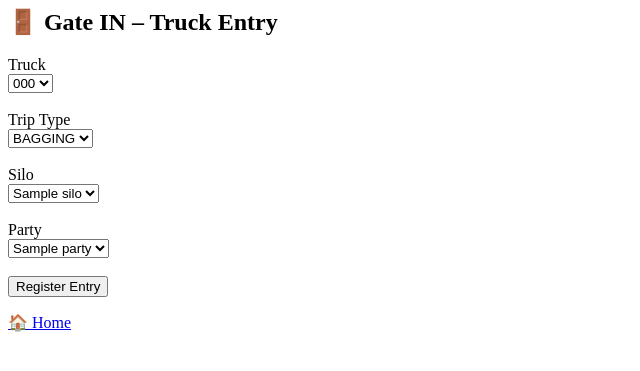
After one commit to azad2171/Ash_Vehicle_Monitoring_app, a Flask app: page /gate/gate/in in a window 1280 px wide. The commit adds this page. Shown: the top 371 px of the page, without its empty margins (0-640 px from the left). Run offline with Flask 3, Linux system fonts and the light colour scheme; tables that the repository leaves empty hold one stand-in row (values such as "Sample post").

Commit message:
Separated entry and exit

```diff
--- a/routes/gates.py
+++ b/routes/gates.py
@@ -1,4 +1,7 @@
-from flask import Blueprint, request, jsonify
+from flask import Blueprint, render_template, request, redirect, url_for, jsonify
+from services.stock_service import deduct_stock  # we’ll define this
+from models.silo import Silo
+from models.party import Party
 from datetime import datetime
 from database import db
 from models.truck import Truck
@@ -7,75 +10,65 @@ from models.trip import Trip
 gate_bp = Blueprint("gates", __name__, url_prefix="/gate")
 
 
-@gate_bp.route("/in", methods=["POST"])
+@gate_bp.route("/gate/in", methods=["GET", "POST"])
 def gate_in():
-    data = request.get_json()
+    trucks = Truck.query.all()
+    silos = Silo.query.filter_by(active=True).all()
+    parties = Party.query.filter_by(active=True).all()
 
-    if not data or "qr_data" not in data:
-        return {"error": "qr_data is required"}, 400
+    prefill_truck_id = request.args.get("truck_id")
 
-    qr_data = data["qr_data"]
+    if request.method == "POST":
+        truck_id = int(request.form["truck_id"])
 
-    # Expected format: TRUCK:<id>
-    try:
-        truck_id = int(qr_data.split(":")[1])
-    except:
-        return {"error": "Invalid QR code"}, 400
+        # ❌ Block duplicate open trips
+        existing = Trip.query.filter_by(truck_id=truck_id, status="OPEN").first()
 
-    truck = Truck.query.get(truck_id)
-    if not truck:
-        return {"error": "Truck not found"}, 404
+        if existing:
+            return "Truck already inside premises", 400
 
-    # Prevent multiple open trips
-    open_trip = Trip.query.filter_by(
-        truck_id=truck.id, gate_out_time=None).first()
+        trip = Trip(
+            truck_id=truck_id,
+            trip_type=request.form["trip_type"],
+            silo_id=request.form["silo_id"],
+            party_id=request.form["party_id"],
+            gate_in_time=datetime.now(),
+            status="OPEN",
+        )
 
-    if open_trip:
-        return {"error": "Truck already inside plant"}, 409
+        db.session.add(trip)
+        db.session.commit()
 
-    trip = Trip(truck_id=truck.id, gate_in_time=datetime.utcnow())
+        return redirect(url_for("home"))
 
-    db.session.add(trip)
-    db.session.commit()
-
-    return jsonify(
-        {
-            "message": "Gate IN recorded",
-            "trip_id": trip.id,
-            "gate_in_time": trip.gate_in_time.isoformat(),
-        }
-    ), 201
+    return render_template(
+        "gate_in.html",
+        trucks=trucks,
+        silos=silos,
+        parties=parties,
+        prefill_truck_id=prefill_truck_id,
+    )
 
 
-@gate_bp.route("/out", methods=["POST"])
+@gate_bp.route("/gate/out", methods=["GET", "POST"])
 def gate_out():
-    data = request.get_json()
+    open_trips = Trip.query.filter_by(status="OPEN").all()
 
-    if not data or "qr_data" not in data:
-        return {"error": "qr_data is required"}, 400
+    if request.method == "POST":
+        trip_id = int(request.form["trip_id"])
+        ash_qty = float(request.form["ash_quantity"])
 
-    qr_data = data["qr_data"]
+        trip = Trip.query.get_or_404(trip_id)
 
-    try:
-        truck_id = int(qr_data.split(":")[1])
-    except:
-        return {"error": "Invalid QR code"}, 400
+        # 🔒 Stock validation (placeholder – enforced later)
+        deduct_stock(trip.silo_id, ash_qty)
 
-    trip = Trip.query.filter_by(truck_id=truck_id, gate_out_time=None).first()
+        trip.ash_quantity = ash_qty
+        trip.gate_out_time = datetime.now()
+        trip.status = "COMPLETED"
 
-    if not trip:
-        return {"error": "No active trip found"}, 404
+        db.session.commit()
 
-    trip.gate_out_time = datetime.utcnow()
-    delta = trip.gate_out_time - trip.gate_in_time
-    trip.turnaround_minutes = round(delta.total_seconds() / 60, 2)
+        return redirect(url_for("dashboard.daily_balance_view"))
 
-    db.session.commit()
-
-    return jsonify(
-        {
-            "message": "Gate OUT recorded",
-            "trip_id": trip.id,
-            "turnaround_minutes": trip.turnaround_minutes,
-        }
-    )
+    return render_template("gate_out.html", open_trips=open_trips)
--- a/routes/qr.py
+++ b/routes/qr.py
@@ -12,4 +12,4 @@ def scan_qr(qr_code):
         abort(404, description="Invalid QR code")
 
     # Redirect to Add Trip page with truck prefilled
-    return redirect(url_for("trucks.add_trip", truck_id=truck.id))
+    return redirect(url_for("gates.gate_in", truck_id=truck.id))
--- /dev/null
+++ b/services/stock_service.py
@@ -0,0 +1,3 @@
+def deduct_stock(silo_id, quantity):
+    # placeholder – actual validation comes next
+    return True
--- /dev/null
+++ b/templates/gate_in.html
@@ -0,0 +1,39 @@
+<h2>🚪 Gate IN – Truck Entry</h2>
+
+<form method="post">
+
+    <label>Truck</label><br>
+    <select name="truck_id" required>
+        {% for truck in trucks %}
+        <option value="{{ truck.id }}" {% if prefill_truck_id and truck.id==prefill_truck_id|int %}selected{% endif %}>
+            {{ truck.truck_number }}
+        </option>
+        {% endfor %}
+    </select><br><br>
+
+    <label>Trip Type</label><br>
+    <select name="trip_type" required>
+        <option value="BAGGING">BAGGING</option>
+        <option value="BULKERS">BULKERS</option>
+        <option value="RAKE">RAKE</option>
+    </select><br><br>
+
+    <label>Silo</label><br>
+    <select name="silo_id" required>
+        {% for silo in silos %}
+        <option value="{{ silo.id }}">{{ silo.name }}</option>
+        {% endfor %}
+    </select><br><br>
+
+    <label>Party</label><br>
+    <select name="party_id" required>
+        {% for party in parties %}
+        <option value="{{ party.id }}">{{ party.name }}</option>
+        {% endfor %}
+    </select><br><br>
+
+    <button type="submit">Register Entry</button>
+
+</form>
+
+<p><a href="{{ url_for('home') }}">🏠 Home</a></p>
```
Also changed, not shown: templates/gate_out.html (added, +28 -0 lines), templates/home.html (+9 -2 lines).
